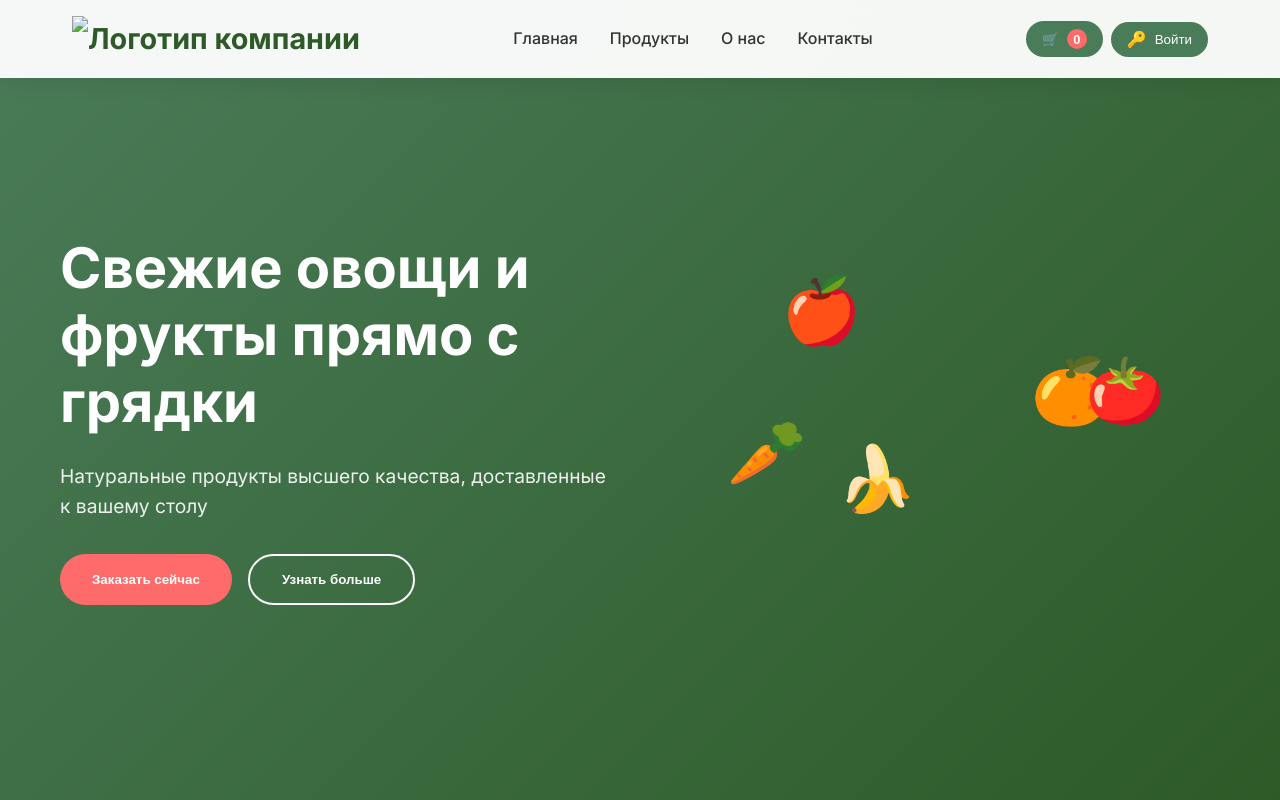
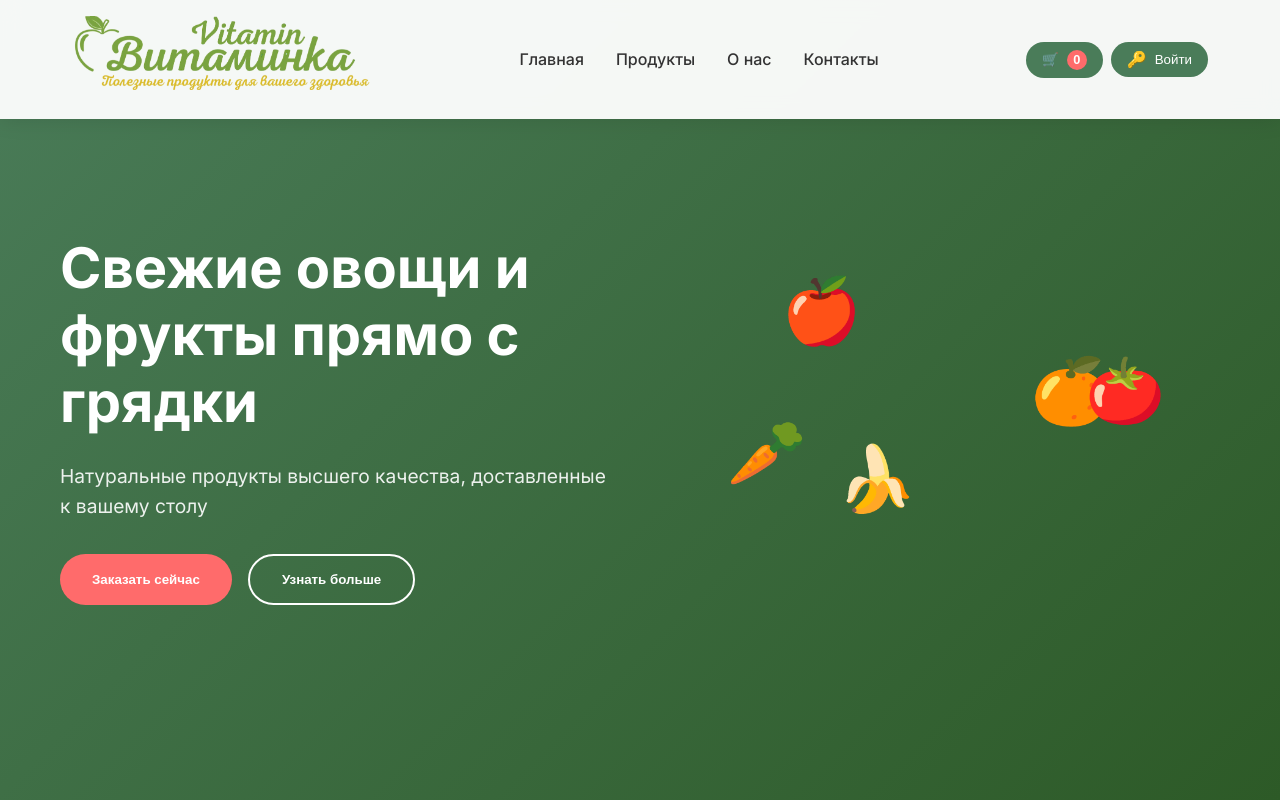
Before and after one commit to Bekha23/vitaminka, a plain HTML site: page index.html in a window 1280 px wide. Shown: the top 800 px of the page. Drawn offline with Linux system fonts and the light colour scheme.

Commit message:
Update index.html

```diff
--- a/index.html
+++ b/index.html
@@ -13,7 +13,7 @@
         <nav class="nav">
             <div class="nav-container">
                 <div class="logo">
-                    <h1><img src="img/logo.png" alt="Логотип компании"></h1>
+                    <h1><img src="img/logoo.PNG" alt="Логотип компании"></h1>
                 </div>
                 <ul class="nav-menu">
                     <li><a href="#home">Главная</a></li>
```
